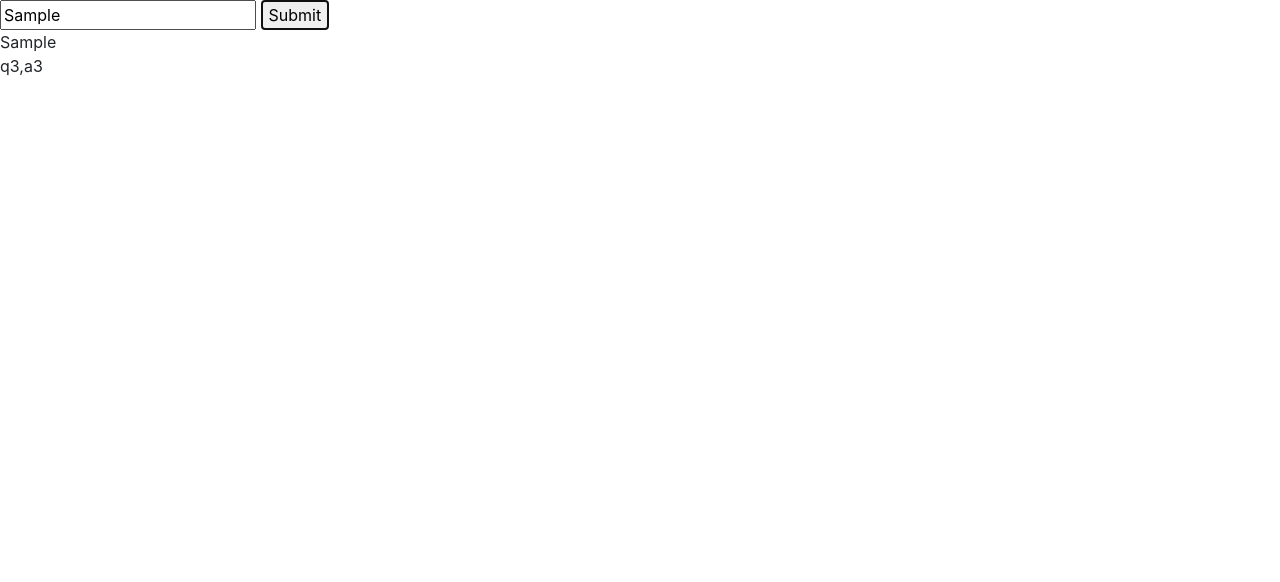
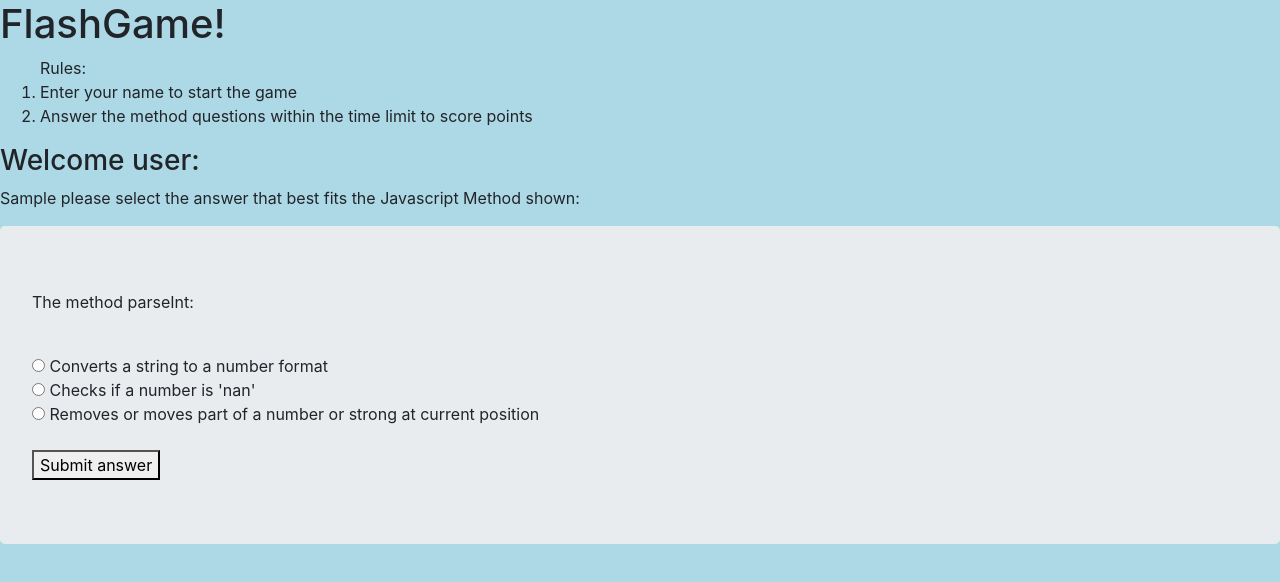
Before and after one commit to ELee-Wuollet13/Flash-Game, a website built with webpack: page src/index.html in a window 1280 px wide. Both pictures are taken after typing "Sample" into the empty fields and a click on the button "Submit". Built offline with nearby package versions, Linux system fonts and the light colour scheme.

Commit message:
Working on UI

```diff
--- a/src/back.js
+++ b/src/back.js
@@ -1,97 +1,36 @@
-export { UserName }
+export { UserName };
 
 
 class  UserName {
   constructor(username) {
     this.userName = username;
     this.currentScore = 0;
-    this.listA = ["q1", "q2", "q3", "q4", "q5"];
-    this.listB = ["a1", "a2", "a3", "a4", "a5"];
-    this.flashCard = [];
+    this.listA = [".toString", "toUppercase", "parseInt", "isNaN", ".slice"];
+    this.listB = ["Converts a number to a string format", "Converts words to to uppercase", "Converts a string to a number format", "Checks if a number is 'nan'", "Removes or moves part of a number or strong at current position"];
+
   }
   randomGenerator() {
     return Math.floor(Math.random()*this.listA.length);
+
   }
   newQuestion() {
+    this.flashCard = [];
     let newQuestion = this.randomGenerator();
-    console.log(newQuestion);
     this.flashCard.push(this.listA[newQuestion]);
     this.flashCard.push(this.listB[newQuestion]);
-    // flashCard.push(this.listB[newQuestion]);
-    // flashCard.push(this.listB[newQuestion + 1]);
-    // flashCard.push(this.listB[newQuestion + 2]);
-
-    //now loop for false listB
+    this.flashCard.push(this.listB[newQuestion + 1]);
+    this.flashCard.push(this.listB[newQuestion + 2]);
     return this.flashCard;
   }
-
+  answerQuestion(playerChoice){
+    if (playerChoice == 1) {
+      this.currentScore += 1;
+      console.log(this.currentScore);
+      //trigger new card
+    } else {
+      console.log("Wrong Answer");
+      //trigger new card
+      return this.currentScore;
+    }
+  }
 }
-
-
-
-// let test = new UserName("john");
-// console.log(test.newQuestion());
-// test.newQuestion();
-
-
-
-
-
-
-// let testBuild = new UserName("Everett");
-// let showMe = testBuild.newQuestion();
-
-
-// class FlashGame {
-  //
-  //   let wrongAnswerArray = [];
-  //
-  //
-  //   let question = randomGenerator();
-  //
-  //   //logic to get right questionn from index array
-  //   //logic to cross reference array return to object Q&A pair
-  //   for (i=0; i < 3; i++) {
-    //   let wrongAnswer = randomGenerator();
-    //   if (wrongAnswer === question) {
-      //     wrongAnswer = randomGenerator();
-      //     wrongAnswerArray.push(wrongAnswer); //this has a problem, no reeval
-      //   } else {
-        //     wrongAnswerArray.push(wrongAnswer);  //create wrongAnswerArray
-        //   };
-        // };
-        // };
-        //
-        // const q1 = card1 {
-          //   question: ".toString";
-          //   answer: "Converts a number to a string format";
-          // }
-          //
-          // const q2 = card2 {
-            //   question: "toUppercase";
-            //   answer: "Converts workds to to uppercase";
-            // }
-            //
-            // const q3 = card3 {
-              //   question: ".parseInt";
-              //   answer: "Converts a string to a number format";
-              // }
-              //
-              // const q4 = card4 {
-                //   question: "inNaN";
-                //   answer: "Checks if a number is 'nan'";
-                // }
-                //
-                // const q5 = card5 {
-                  //   question: ".slice";
-                  //   answer: "Removes or moves part of a number or strong at current position";
-                  // }
-
-                  //
-                  //
-                  //
-                  // const questions =["q1", "q2", "q3", "q4", "q5"];
-                  // function randomGenerator() {
-                    //   return [Math.floor(Math.random()*questions.length)];
-                    // }
-                    //   let question = questions[Math.floor(Math.random()*questions.length)];
--- a/src/index.html
+++ b/src/index.html
@@ -5,19 +5,38 @@
   <title></title>
 </head>
 <body>
+  <h1>FlashGame!</h1>
+  <ol> Rules:
+    <li>Enter your name to start the game</li>
+    <li>Answer the method questions within the time limit to score points</li>
+  </ol>
+
   <form id="user" action="index.html" method="post">
     <input type="text" id="intake">
     <button type="submit" name="button">Submit</button>
   </form>
-    <span class="nameDisplay"></span>
-    <form id="card" action="index.html" method="post">
+
+  <h3 class="onSubmit">Welcome user:</h3>
+  <p class="onSubmit"><span class="nameDisplay"></span> please select the answer that best fits the Javascript Method shown:</p>
+  <h2 class="onSubmit"><span id="outputScore"></span></h2>
+
+  <form id="card" class="onSubmit" action="index.html" method="post">
+    <div class="jumbotron">
       <div id="cardDisplay">
-        <span id="question"></span>
-        <button type="radio" class="radio1" name="button"><span id="question1"></span></button>
-        <button type="radio" class="radio2" name="button"><span id="question2"></span></button>
-        <button type="radio" class="radio3" name="button"><span id="question3"></span></button>
-        <button type="radio" class="radio4" name="button"><span id="question4"></span></button>
+        <p class="onSubmit">The method <span id="question"></span>:</p><br>
+        <input type="radio" class="radio1" name="radio1" value="1"></button>
+        <span id="question1"></span><br>
+
+        <input type="radio" class="radio1" name="radio1" value="2"></button>
+        <span id="question2"></span><br>
+
+        <input type="radio" class="radio1" name="radio1" value="3"></button>
+        <span id="question3"></span><br><br>
+
+        <button type="click" name="button">Submit answer</button>
+      </div>
     </div>
   </form>
+
 </body>
 </html>
--- a/src/main.js
+++ b/src/main.js
@@ -8,10 +8,31 @@ import './styles.css';
 $(document).ready(function(){
   $('form#user').submit(function(event){
     event.preventDefault();
+    $(".onSubmit").show();
+    $("#user").hide();
     const username = $('#intake').val();
     $(".nameDisplay").text(username);
     let card = new UserName(username);
-    let card2 = card.newQuestion();
-    $("#cardDisplay").text(card.flashCard);
+    let output = card.newQuestion();
+    let question = output[0];
+    $("#question").text(question);
+    let answer = output[1];
+    $("#question1").text(answer);
+    let answer2 = output[2];
+    $("#question2").text(answer2);
+    let answer3 = output[3];
+    $("#question3").text(answer3);
+    $("form#card").submit(function(event) {
+      event.preventDefault();
+      let playerChoice = $("input:radio[name=radio1]:checked").val();
+      card.answerQuestion(playerChoice);
+      $('#outputScore').text(card.currentScore);
+      card.newQuestion();
+      console.log(card.flashCard);
+
+    });
   });
+  // $('form#card').onClick(function(event) {
+  //   event.preventDefault();
+//   });
 });
--- a/src/styles.css
+++ b/src/styles.css
@@ -0,0 +1,13 @@
+body {
+  background-color: lightblue;
+}
+
+.onSubmit {
+  display: none;
+}
+text {
+  position: center;
+}
+#user {
+
+}
```
